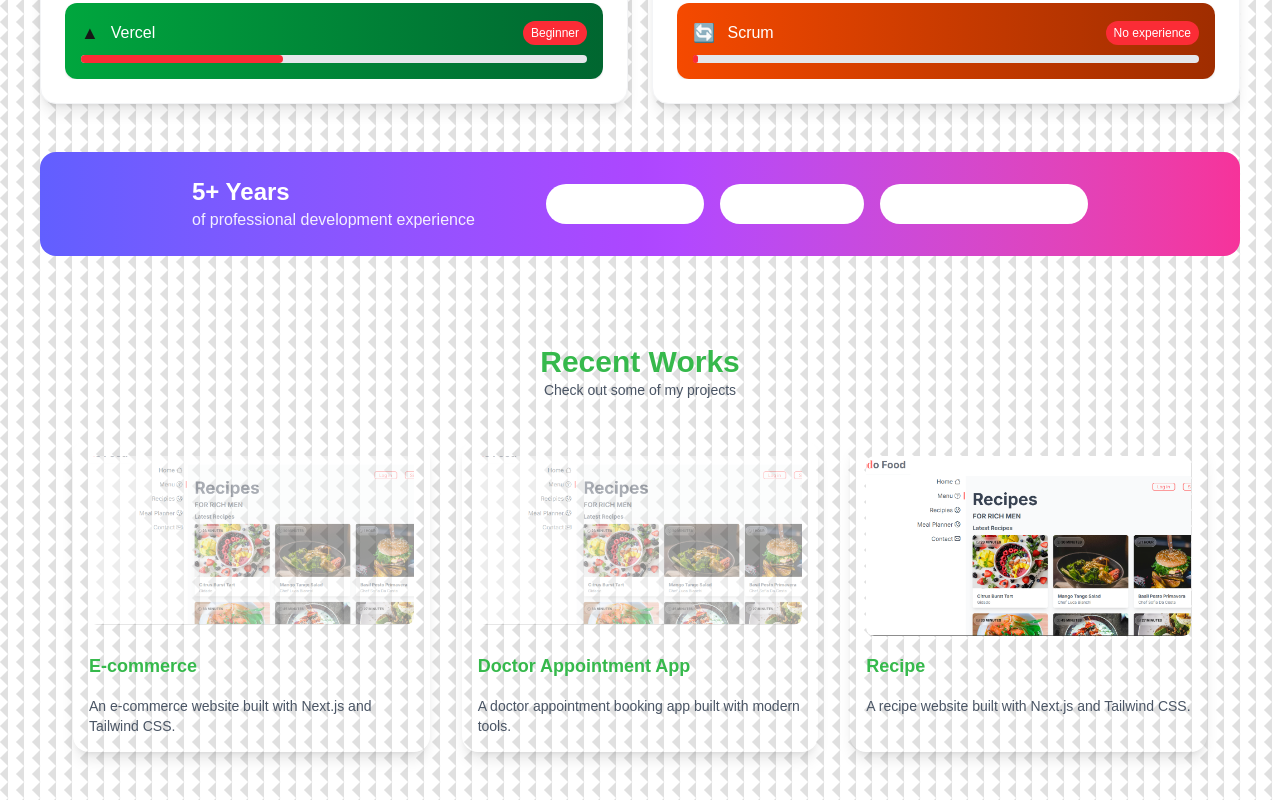
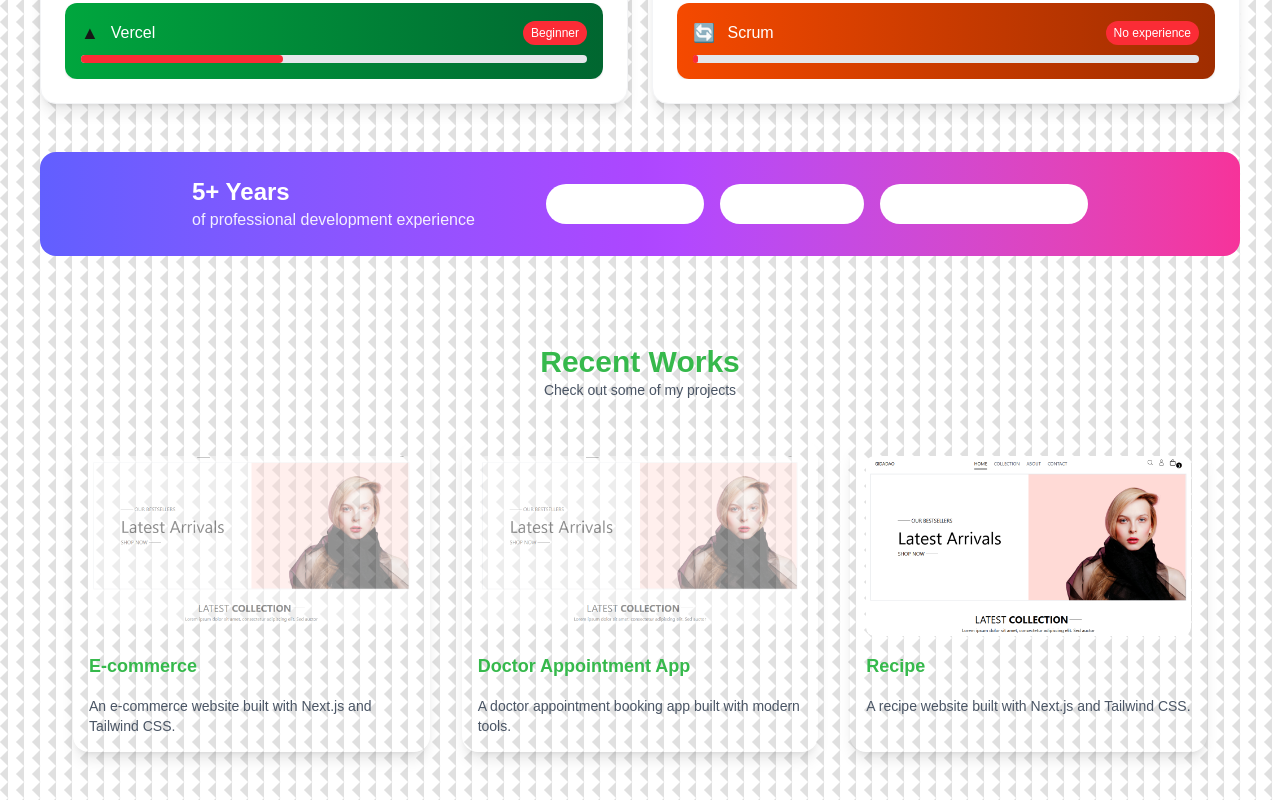
Before and after one commit to gidado662003/portfolio, a Next.js app: page / in a window 1280 px wide. Shown: the part 2786-3586 px from the top of the page. Built offline with nearby package versions, Linux system fonts and the light colour scheme.

Commit message:
again time

```diff
--- a/components/recentWorks.jsx
+++ b/components/recentWorks.jsx
@@ -68,7 +68,7 @@ function RecentWorks() {
                 <AnimatePresence mode="wait" initial={false}>
                   <motion.img
                     key={image}
-                    src="/images/Recipe/screenshot (1).png"
+                    src="/images/E-commerce/screenshot (1).png"
                     alt={`${work.title} screenshot`}
                     initial={{ opacity: 0, y: 20 }}
                     animate={{ opacity: 1, y: 0 }}
```
